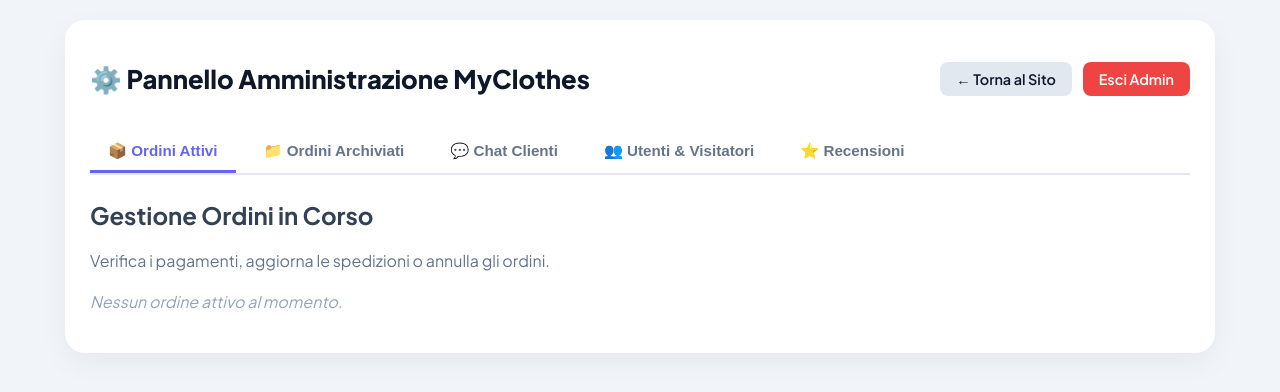
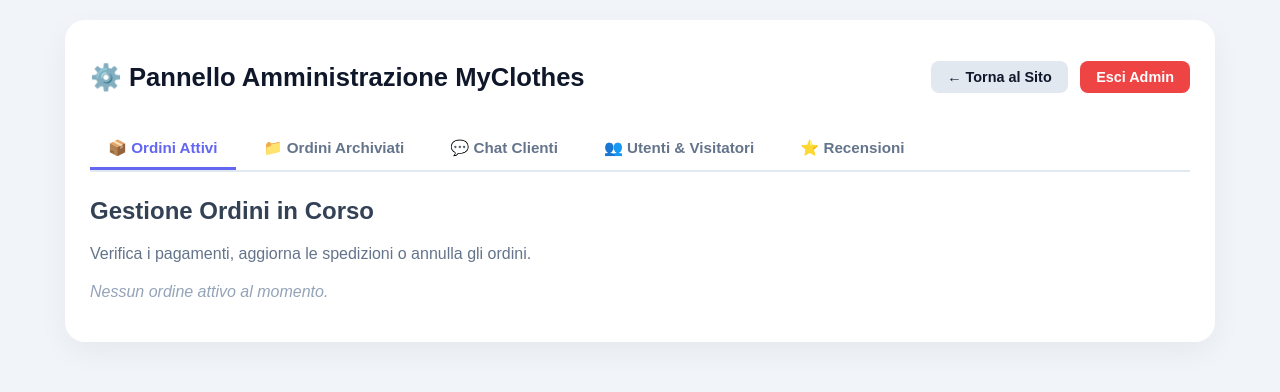
Before and after one commit to tortolimarco/MyClothes, a Flask app: page /admin in a window 1280 px wide. Shown: the top 392 px of the page. Run offline with Flask 3, Linux system fonts and the light colour scheme; the visitor is signed in with stand-in values (Sample User, id 1); data that the repository does not hold is empty; some libraries are stand-ins or nearby versions.

Commit message:
Update admin.html

```diff
--- a/templates/admin.html
+++ b/templates/admin.html
@@ -3,7 +3,7 @@
 <head>
     <meta charset="UTF-8">
     <title>Pannello Admin - MyClothes</title>
-    <link href="https://fonts.googleapis.com/css2?family=Plus+Jakarta+Sans:wght@300;400;500;600;700;800&display=swap" rel="stylesheet">
+   <link rel="icon" type="image/svg+xml" href="{{ url_for('static', filename='favicon.svg') }}">
     <style>
         body { font-family: 'Plus Jakarta Sans', sans-serif; background: #f1f5f9; padding: 20px; color: #334155; margin: 0; }
         .container { max-width: 1100px; margin: 0 auto; background: white; padding: 25px; border-radius: 20px; box-shadow: 0 10px 30px rgba(0,0,0,0.05); }
```
